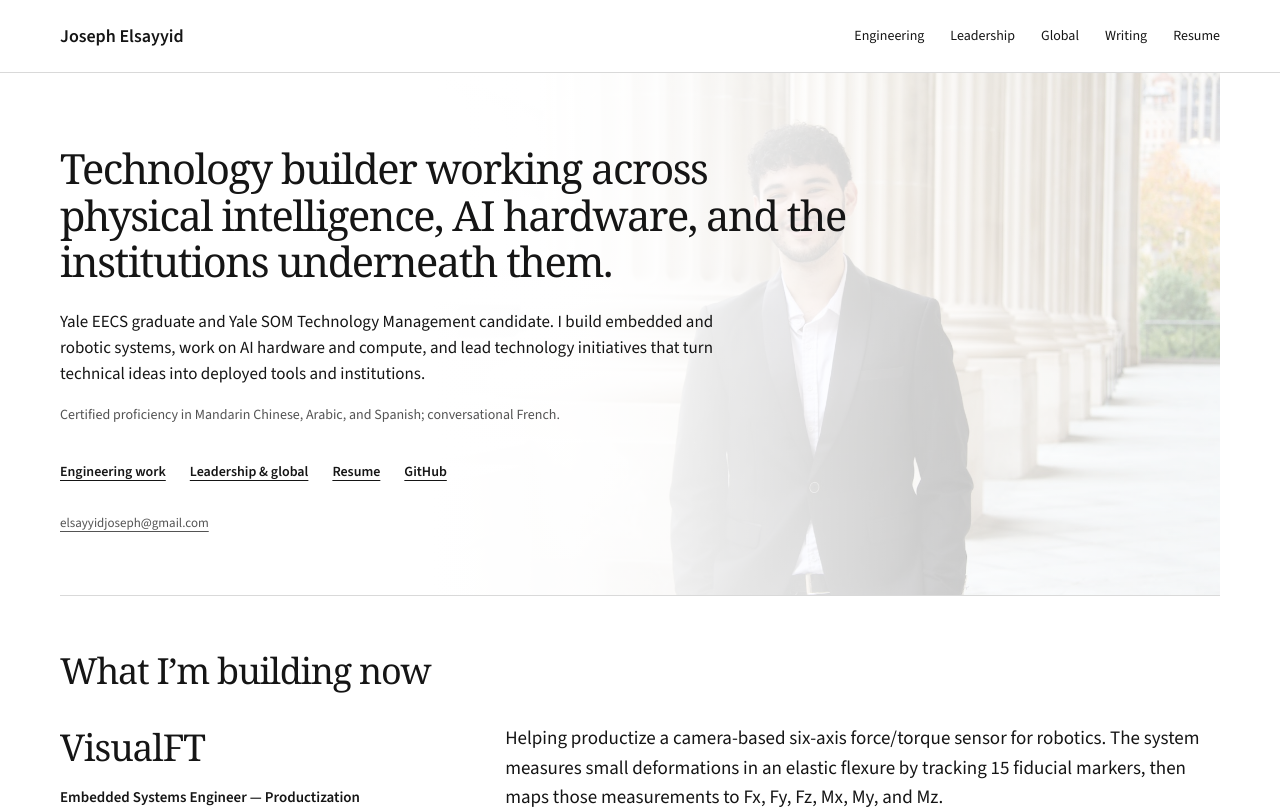
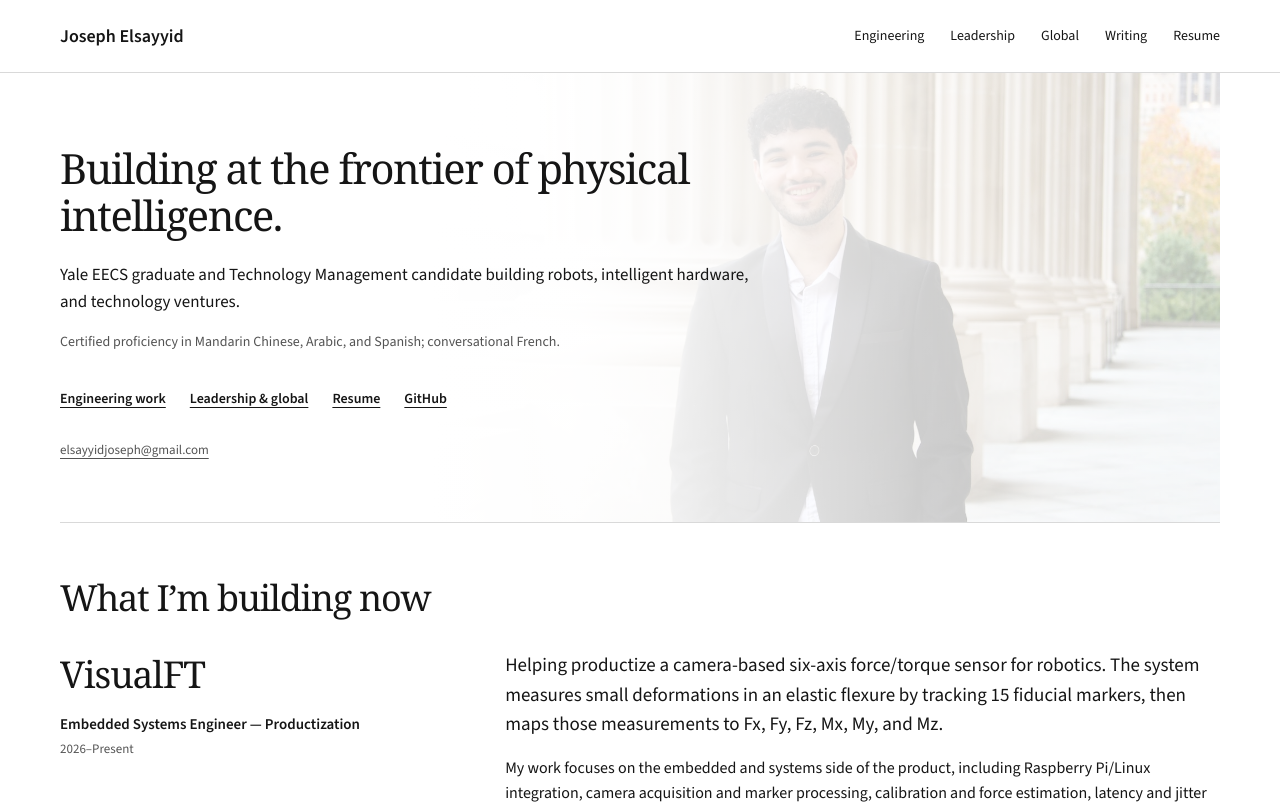
Before and after one commit to jelsayyid/personal_website, a Next.js app: page / in a window 1280 px wide. Shown: the top 809 px of the page. Built offline with nearby package versions, Linux system fonts and the light colour scheme.

Commit message:
Update homepage headline and introduction

```diff
--- a/app/page.tsx
+++ b/app/page.tsx
@@ -23,8 +23,8 @@ export default function Home() {
     <section className="hero page-shell" id="top" aria-labelledby="hero-title">
       <div className="hero-copy">
 
-        <h1 id="hero-title">Technology builder working across physical intelligence, AI hardware, and the institutions underneath them.</h1>
-        <p className="hero-subhead">Yale EECS graduate and Yale SOM Technology Management candidate. I build embedded and robotic systems, work on AI hardware and compute, and lead technology initiatives that turn technical ideas into deployed tools and institutions.</p>
+        <h1 id="hero-title">Building at the frontier of physical intelligence.</h1>
+        <p className="hero-subhead">Yale EECS graduate and Technology Management candidate building robots, intelligent hardware, and technology ventures.</p>
         <p className="hero-languages">Certified proficiency in Mandarin Chinese, Arabic, and Spanish; conversational French.</p>
         <div className="hero-actions" aria-label="Primary links">
           <a className="button button-primary" href="#engineering">Engineering work </a>
```
